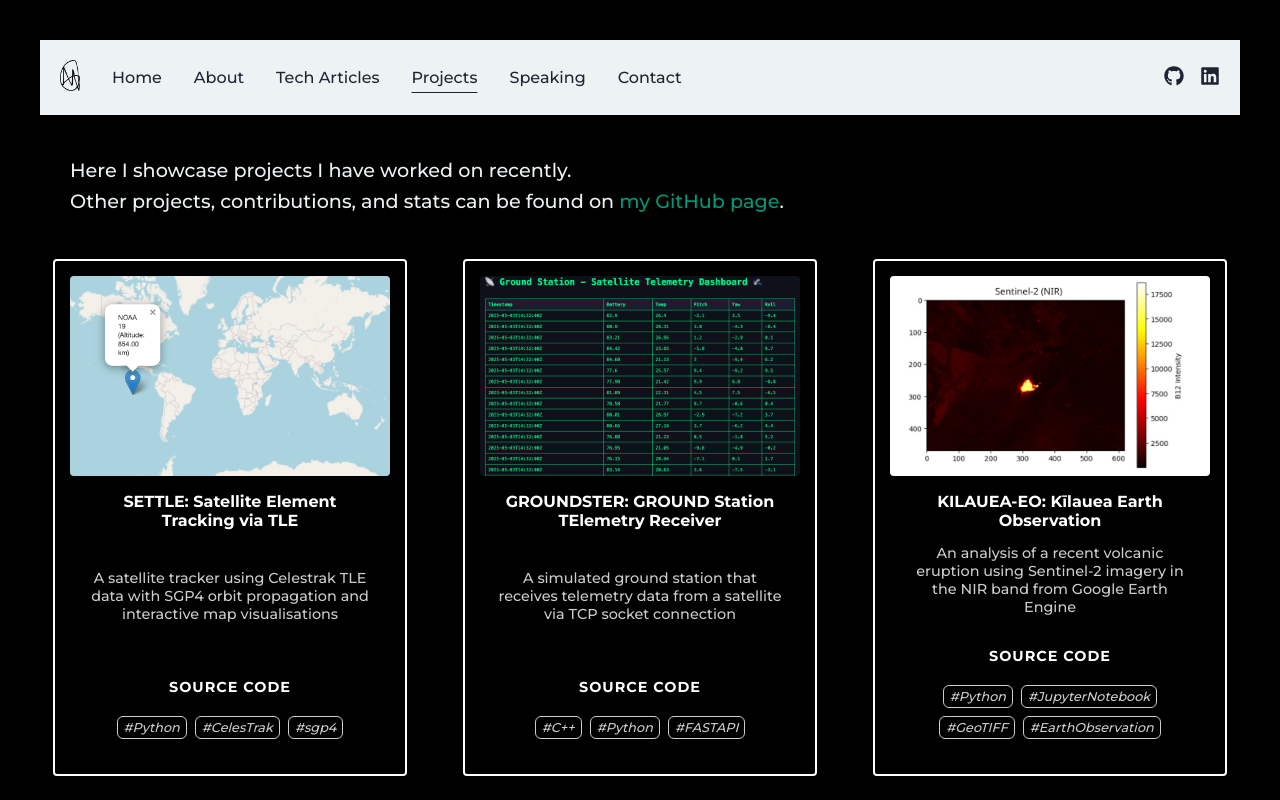
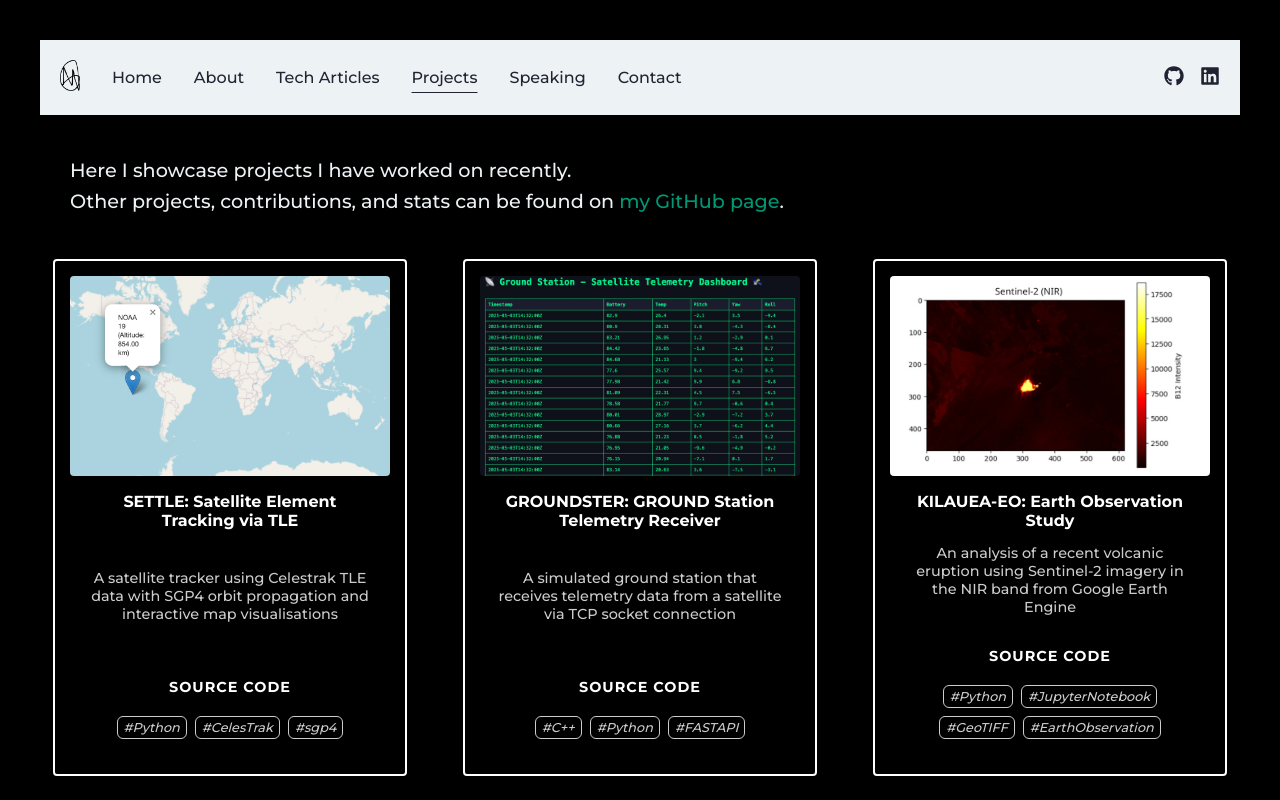
Before and after one commit to mgrinstein/mgrinstein.github.io, a React (Create React App) app: page /#/projects in a window 1280 px wide. Shown: the top 800 px of the page. Built offline with nearby package versions, Linux system fonts and the light colour scheme.

Commit message:
docs: adjust titles

```diff
--- a/src/pages/Projects.js
+++ b/src/pages/Projects.js
@@ -22,7 +22,7 @@ export function Projects() {
             buttonText="Source Code"
           />
           <ContentElement
-            title="GROUNDSTER: GROUND Station TElemetry Receiver"
+            title="GROUNDSTER: GROUND Station Telemetry Receiver"
             description="A simulated ground station that receives telemetry data from a satellite via TCP socket connection"
             image={images.groundster}
             link="https://github.com/mgrinstein/GROUNDSTER"
@@ -30,7 +30,7 @@ export function Projects() {
             buttonText="Source Code"
           />
           <ContentElement
-            title="KILAUEA-EO: Kīlauea Earth Observation"
+            title="KILAUEA-EO: Earth Observation Study"
             description="An analysis of a recent volcanic eruption using Sentinel-2 imagery in the NIR band from Google Earth Engine"
             image={images.volcano}
             link="https://github.com/mgrinstein/KILAUEA-EO"
```
